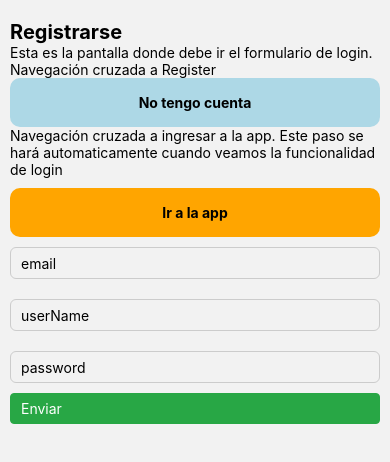
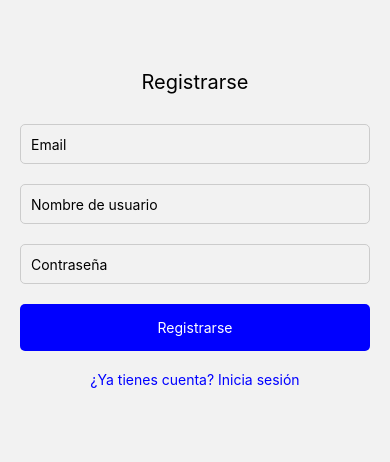
Before and after one commit to MiloVallacco/proyectoIntegrador4, a React Native app: screen /Register in a window 390 px wide. Shown: the top 462 px of the page. Built offline with nearby package versions, Linux system fonts and the light colour scheme.

Commit message:
Register completo

```diff
--- a/package.json
+++ b/package.json
@@ -9,6 +9,7 @@
     "web": "expo start --web"
   },
   "dependencies": {
+    "@expo/metro-runtime": "~6.1.2",
     "@expo/vector-icons": "^15.0.3",
     "@react-native-async-storage/async-storage": "2.2.0",
     "@react-navigation/bottom-tabs": "^7.7.3",
--- a/src/Screens/Register.js
+++ b/src/Screens/Register.js
@@ -1,7 +1,8 @@
 import React, {Component} from "react";
 import { View, Text, Pressable, TextInput  } from "react-native";
 import { StyleSheet} from "react-native"
-import { auth } from "../fireBase/Config"
+import { auth, db } from "../fireBase/Config"
+
 class Register extends Component{
     constructor(props) {
         super(props);
@@ -9,116 +10,107 @@ class Register extends Component{
             email: "",
             password: "",
             userName:"",
-            registered: false,
             error: ""
         }
     }
-    register(email, pass){
+
+    register(email, pass, userName){
         auth.createUserWithEmailAndPassword(email, pass)
         .then( response => {
-        this.setState({registered: true});
+            db.collection('users').add({
+                userName: userName,
+                email: email,
+                createdAt: Date.now()
+            })
+            .then(() => {
                 this.props.navigation.navigate("Login");
             })
+        })
         .catch( error => {
-      this.setState({error: 'Fallo en el registro.'})
+            this.setState({error: error.message})
         })
     }
+
     onSubmit = () => {
-        console.log("Email:", this.state.email);
-        console.log("Password:", this.state.password);
-         console.log("Password:", this.state.userName);
         this.register(this.state.email, this.state.password, this.state.userName);
     }
+
     render(){
         return(
             <View style={styles.contenedor}>
                 <Text style={styles.titulo}>Registrarse</Text>
-                    <Text>Esta es la pantalla donde debe ir el formulario de login. Navegación cruzada a Register</Text>
-                    <Pressable  onPress={
-                        () => this.props.navigation.navigate("Login")}>
-                    <Text style={styles.login}>
-                    No tengo cuenta
-                    </Text>
-                    </Pressable>
-                    <Text>Navegación cruzada a ingresar a la app. Este paso se hará automaticamente cuando veamos la funcionalidad de login</Text>
-                    <Pressable onPress={
-                        () => this.props.navigation.navigate("HomeMenu")}>
-                    <Text style={styles.app}>Ir a la app</Text>
-                    </Pressable>
-                    <TextInput  style={styles.input}
-                        keyboardType="email-address"
-                        placeholder="email"
+
+                {this.state.error ? <Text style={styles.error}>{this.state.error}</Text> : null}
+
+                <TextInput
+                    style={styles.input}
+                    placeholder="Email"
                     onChangeText={text => this.setState({email: text})}
                     value={this.state.email}
                 />
                 <TextInput
                     style={styles.input}
-                        keyboardType="default"
-                        placeholder="userName"
+                    placeholder="Nombre de usuario"
                     onChangeText={text => this.setState({userName: text})}
                     value={this.state.userName}
                 />
-                    <TextInput style={styles.input}
-                        keyboardType="default"
-                        placeholder="password"
-                        secureTextEntry= {true}
+                <TextInput
+                    style={styles.input}
+                    placeholder="Contraseña"
+                    secureTextEntry={true}
                     onChangeText={text => this.setState({password: text})}
                     value={this.state.password}
                 />
-                    <Pressable onPress={() => this.onSubmit()} style={styles.boton}>
-                        <Text style={styles.texto}>Enviar</Text>
+
+                <Pressable onPress={this.onSubmit} style={styles.boton}>
+                    <Text style={styles.texto}>Registrarse</Text>
+                </Pressable>
+
+                <Pressable onPress={() => this.props.navigation.navigate("Login")}>
+                    <Text style={styles.login}>¿Ya tienes cuenta? Inicia sesión</Text>
                 </Pressable>
             </View>
         )
     }
 }
+
 const styles = StyleSheet.create({
     contenedor: {
-        paddingHorizontal:10,
-        marginTop:20
+        padding: 20,
+        marginTop: 50
     },
-    input:{
-        height: 20,
-        paddingVertical: 15,
-        paddingHorizontal: 10,
+    input: {
+        height: 40,
         borderWidth: 1,
         borderColor: "#ccc",
-        borderStyle: "solid",
-        borderRadius: 6,
+        borderRadius: 5,
+        marginVertical: 10,
+        padding: 10
+    },
+    boton: {
+        backgroundColor: "blue",
+        padding: 15,
+        borderRadius: 5,
         marginVertical: 10
     },
-    boton: {
-        backgroundColor: "#28A745",
-        paddingHorizontal: 10,
-        paddingVertical: 6,
+    texto: {
+        color: "white",
+        textAlign: "center"
+    },
+    login: {
         textAlign: "center",
-        borderRadius: 4,
-        borderWidth: 1,
-        borderStyle: "solid",
-        borderColor: "#28A745"
-    },
-    texto: {
-        color: "#fff"
-    },
-    login:{
-        textAlign: "center",
-        padding: 16,
-        borderRadius: 10,
-        fontWeight: "bold",
-        backgroundColor: "lightblue"
+        padding: 10,
+        color: "blue"
     },
     titulo: {
-        alignItems: "flex-start",
-        fontWeight: "bold",
-        fontSize: 20
+        fontSize: 20,
+        textAlign: "center",
+        marginBottom: 20
     },
-    app:{
-        textAlign: "center",
-        padding: 16,
-        borderRadius: 10,
-        backgroundColor: "orange",
-        fontWeight: "bold",
-        marginTop: 10
+    error: {
+        color: "red",
+        textAlign: "center"
     }
 })
-export default Register
+
+export default Register;
--- a/src/fireBase/Config.js
+++ b/src/fireBase/Config.js
@@ -1,18 +1,16 @@
 import app from 'firebase/app';
 import firebase from 'firebase';
 
-
 const firebaseConfig = {
-  apiKey: "AIzaSyCAUXi3cuAreQc8IV_UTec4nRnR3aV9CHs",
-  authDomain: "proyecto-rn-b60a9.firebaseapp.com",
-  projectId: "proyecto-rn-b60a9",
-  storageBucket: "proyecto-rn-b60a9.firebasestorage.app",
-  messagingSenderId: "356593973011",
-  appId: "1:356593973011:web:0b48ddb443955a54a28ce6"
+  apiKey: "AIzaSyBIvPbGw_35NCD8yUqaO_W_ZCLyLLeTSwk",
+  authDomain: "proyectofinalpro3-f1879.firebaseapp.com",
+  projectId: "proyectofinalpro3-f1879",
+  storageBucket: "proyectofinalpro3-f1879.firebasestorage.app",
+  messagingSenderId: "888761227615",
+  appId: "1:888761227615:web:107d51244d4397835afeea"
 };
 
 app.initializeApp(firebaseConfig);
-
-export const auth = firebase.auth();
-export const storage = app.storage();
-export const db = app.firestore();
+export const auth = firebase.auth()
+export const storage = app.storage()
+export const db = app.firestore()
```
Also changed, not shown: 1 other file (tests, documents, lock files or other folders). Lines whose indentation alone changed are shown as unchanged.
